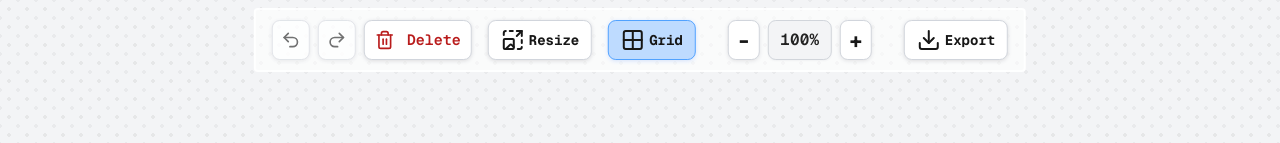
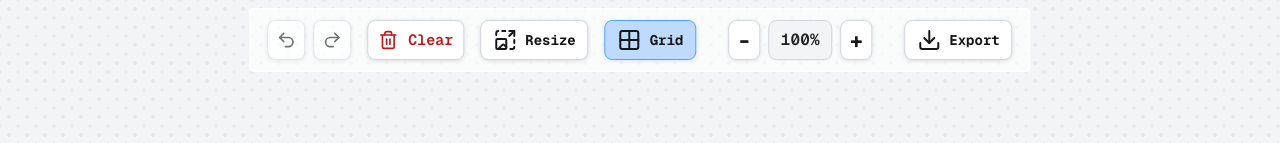
Before and after one commit to nutzu707/paintpixels, a Next.js app: page / in a window 1280 px wide. Shown: the top 143 px of the page. Built offline with nearby package versions, Linux system fonts and the light colour scheme.

Commit message:
fixed some paddings

```diff
--- a/app/components/paint.tsx
+++ b/app/components/paint.tsx
@@ -188,6 +188,22 @@ export default function Paint() {
 
   // --- Add state for clear canvas confirmation ---
   const [showClearConfirm, setShowClearConfirm] = useState(false);
+  // ---
+
+  // --- Warn user before leaving or refreshing the page ---
+  useEffect(() => {
+    const handleBeforeUnload = (e: BeforeUnloadEvent) => {
+      // Show a confirmation dialog
+      e.preventDefault();
+      // Chrome requires returnValue to be set
+      e.returnValue = "Are you sure you want to leave? All your progress will be lost.";
+      return "Are you sure you want to leave? All your progress will be lost.";
+    };
+    window.addEventListener("beforeunload", handleBeforeUnload);
+    return () => {
+      window.removeEventListener("beforeunload", handleBeforeUnload);
+    };
+  }, []);
   // ---
 
   const pushUndo = useCallback((newGrid: string[][]) => {
@@ -1317,7 +1333,7 @@ export default function Paint() {
           {/* --- Clear Canvas Button --- */}
           <button
             onClick={() => setShowClearConfirm(true)}
-            className="border rounded px-2 py-1 font-mono flex items-center justify-center transition bg-white border-gray-300 hover:bg-red-100 active:bg-red-200"
+            className="border rounded ml-2 px-2 py-1 font-mono flex items-center justify-center transition bg-white border-gray-300 hover:bg-red-100 active:bg-red-200"
             aria-label="Clear canvas"
             style={{
               minWidth: 32,
@@ -1339,8 +1355,8 @@ export default function Paint() {
             tabIndex={0}
           >
             <Trash2Icon size={20} />
-            <span className="hidden sm:inline" style={{ marginLeft: 6, fontWeight: 600, fontSize: 15 }}>
-              Delete
+            <span className="hidden sm:inline ml-1" style={{ fontWeight: 600, fontSize: 15 }}>
+              Clear
             </span>
           </button>
           {/* --- End Clear Canvas Button --- */}
@@ -1361,7 +1377,7 @@ export default function Paint() {
             <span role="img" aria-label="Resize" style={{ fontSize: 20 }}>
               <ImageUpscaleIcon/>
             </span>
-            <span className="hidden sm:inline" style={{ fontSize: 14 }}>
+            <span className="hidden sm:inline ml-1" style={{ fontSize: 14 }}>
               Resize
             </span>
           </button>
@@ -1378,7 +1394,7 @@ export default function Paint() {
             <span role="img" aria-label="Grid lines" style={{ fontSize: 20 }}>
               <Grid2X2Icon />
             </span>
-            <span className="hidden sm:inline" style={{ fontSize: 14 }}>
+            <span className="hidden sm:inline ml-1" style={{ fontSize: 14 }}>
               Grid
             </span>
           </button>
@@ -1432,7 +1448,7 @@ export default function Paint() {
             <span role="img" aria-label="Export" style={{ fontSize: 20 }}>
               <DownloadIcon/>
             </span>
-            <span className="hidden sm:inline" style={{ fontSize: 14 }}>
+            <span className="hidden sm:inline ml-1" style={{ fontSize: 14 }}>
               Export
             </span>
           </button>
@@ -1456,20 +1472,19 @@ export default function Paint() {
             </div>
             <div className="mb-6 text-gray-700 text-center font-mono text-base">
               Are you sure you want to clear the canvas? <br />
-              <span className="text-red-600 font-semibold">This cannot be undone.</span>
             </div>
             <div className="flex gap-4">
               <button
                 onClick={handleClearCanvas}
-                className="px-5 py-2 rounded bg-red-600 text-white font-bold font-mono border border-red-700 shadow hover:bg-red-700 transition"
+                className="px-5 py-2 rounded cursor-pointer bg-red-600 text-white font-bold font-mono border border-red-700 shadow hover:bg-red-700 transition"
                 style={{ fontSize: 16 }}
                 autoFocus
               >
-                Yes, Delete
+                Yes, Clear
               </button>
               <button
                 onClick={() => setShowClearConfirm(false)}
-                className="px-5 py-2 rounded bg-gray-100 text-gray-800 font-mono border border-gray-300 shadow hover:bg-gray-200 transition"
+                className="px-5 py-2 rounded cursor-pointer bg-gray-100 text-gray-800 font-mono border border-gray-300 shadow hover:bg-gray-200 transition"
                 style={{ fontSize: 16 }}
               >
                 Cancel
--- a/app/page.tsx
+++ b/app/page.tsx
@@ -5,7 +5,7 @@ export default function Home() {
     <div
       className="flex min-h-screen w-screen font-mono overflow-hidden"
       style={{
-        backgroundColor: "#f3f4f6", // Tailwind gray-100 (lighter)
+        backgroundColor: "#f3f4f6",
         backgroundImage:
           "radial-gradient(rgba(0,0,0,0.055) 2px, transparent 2px), radial-gradient(rgba(0,0,0,0.04) 2px, transparent 2px)",
         backgroundSize: "18px 18px",
```
